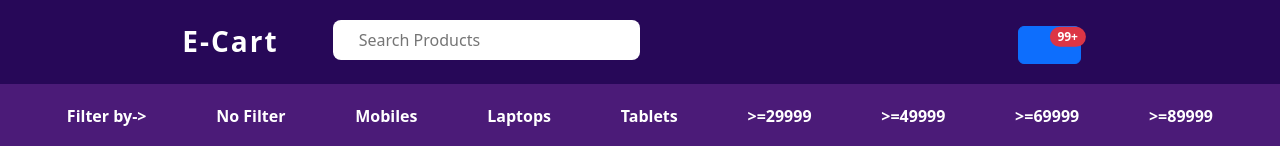
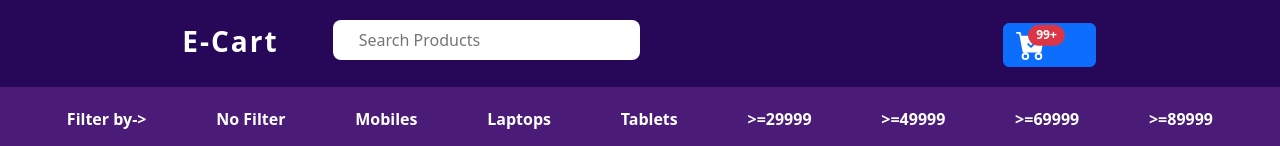
Before and after one commit to neelendrareddy9001/e-commerce-react, a React (Vite) app: page /product/1 in a window 1280 px wide. Shown: the top 146 px of the page. Built offline with nearby package versions, Linux system fonts and the light colour scheme; grey boxes are pictures that could not be loaded.

Commit message:
passed cart data into all component

```diff
--- a/src/components/Navbar.jsx
+++ b/src/components/Navbar.jsx
@@ -1,6 +1,7 @@
 import React, { useState } from "react";
 import { Link, useNavigate } from "react-router-dom";
 import { items } from "./Data";
+import { BsFillCartCheckFill } from "react-icons/bs";
 
 const Navbar = ({ setData }) => {
   const [searchTerm, setSearchTerm] = useState();
@@ -37,9 +38,16 @@ const Navbar = ({ setData }) => {
           />
         </form>
         <div className="cart">
-          <Link to={"/cart"} style={{ textDecoration: "none", color: "white" }}>
-            <button type="button" className="btn btn-primary position-relative">
-              <span className="positon-absolute top-0 start-100 translate-middle badge rounded-pill bg-danger">
+          <Link
+            to={"/cart"}
+            style={{ textDecoration: "none", color: "white", maxWidth: "24px" }}
+          >
+            <button
+              type="button"
+              className="btn btn-primary position-relative text-center"
+            >
+              <BsFillCartCheckFill size={30} />
+              <span className="positon-absolute top-0  translate-middle badge rounded-pill bg-danger">
                 99+
                 <span className="visually-hidden"></span>
               </span>
--- a/src/components/ProductDetails.jsx
+++ b/src/components/ProductDetails.jsx
@@ -3,7 +3,7 @@ import { useParams } from "react-router-dom";
 import { items } from "./Data";
 import Product from "./Product";
 
-const ProductDetails = () => {
+const ProductDetails = ({ cart, setCart }) => {
   const { id } = useParams();
   const [product, setProduct] = useState({});
   const [relatedProduct, setRelatedProduct] = useState([]);
@@ -35,7 +35,7 @@ const ProductDetails = () => {
       </div>
       <div className="contain">
         <h1 className="text-center">Related Products</h1>
-        <Product items={relatedProduct} />
+        <Product cart={cart} setCart={setCart} items={relatedProduct} />
       </div>
     </>
   );
--- a/src/components/SearchItem.jsx
+++ b/src/components/SearchItem.jsx
@@ -3,7 +3,7 @@ import { useParams } from "react-router-dom";
 import { items } from "./Data";
 import Product from "./Product";
 
-const SearchItem = () => {
+const SearchItem = ({ cart, setCart }) => {
   const { term } = useParams();
   const [filterData, setFilterData] = useState([]);
 
@@ -16,7 +16,7 @@ const SearchItem = () => {
     };
     filteredData();
   }, [term]);
-  return <Product items={filterData} />;
+  return <Product cart={cart} setCart={setCart} items={filterData} />;
 };
 
 export default SearchItem;
```
